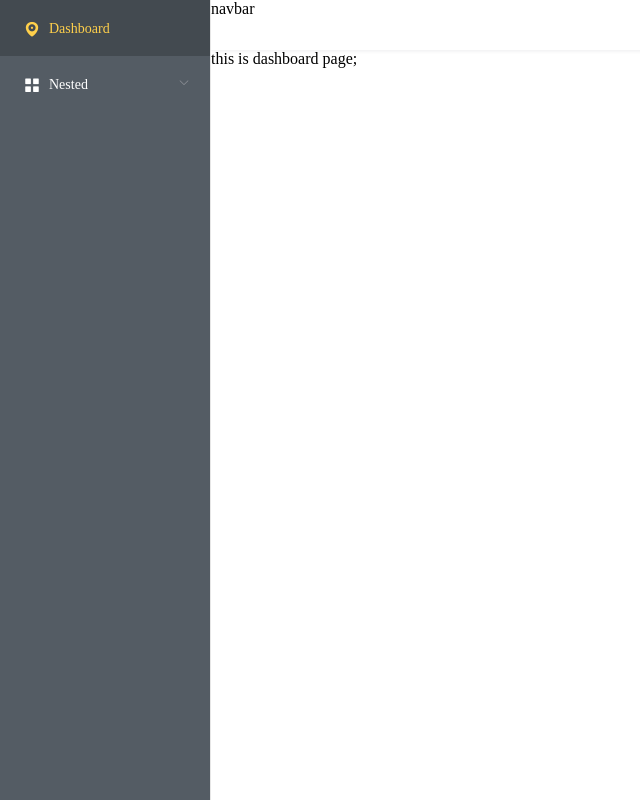
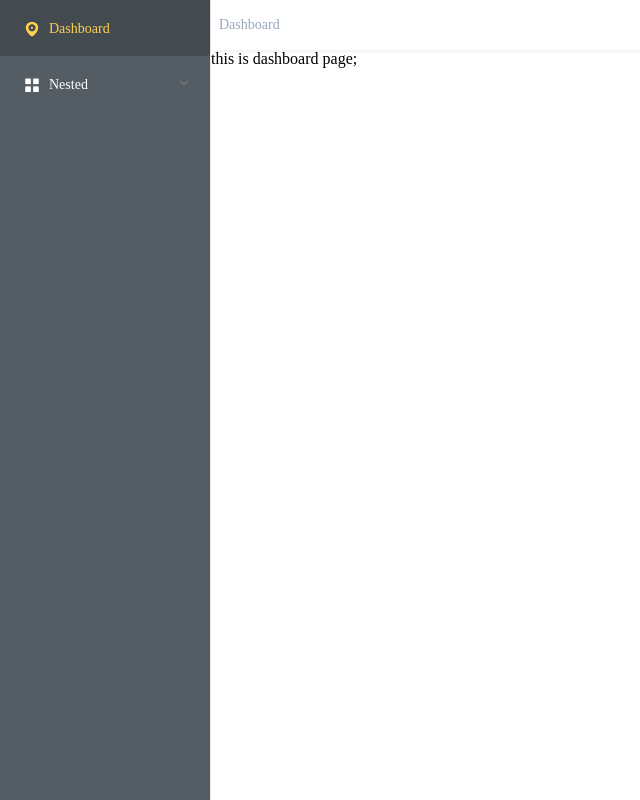
Before and after one commit to toryangchen/simplify-vue-router, a Vue app: page /#/dashboard in a window 1280 px wide. Shown: the whole page, without its empty margins (0-640 px from the left). Built offline with nearby package versions, Linux system fonts and the light colour scheme.

Commit message:
nav导航

```diff
--- a/package.json
+++ b/package.json
@@ -10,6 +10,7 @@
   "dependencies": {
     "core-js": "^3.3.2",
     "element-ui": "^2.13.0",
+    "path-to-regexp": "^6.1.0",
     "vue": "^2.6.10",
     "vue-router": "^3.1.3"
   },
--- /dev/null
+++ b/src/components/default/Breadcrumb/index.vue
@@ -0,0 +1,90 @@
+<template>
+  <el-breadcrumb class="app-breadcrumb" separator="/">
+    <transition-group name="breadcrumb">
+      <el-breadcrumb-item v-for="(item, index) in levelList" :key="item.path">
+        <span
+          v-if="item.redirect === 'noRedirect' || index == levelList.length - 1"
+          class="no-redirect"
+          >{{ item.meta.title }}</span
+        >
+        <a v-else @click.prevent="handleLink(item)">{{ item.meta.title }}</a>
+      </el-breadcrumb-item>
+    </transition-group>
+  </el-breadcrumb>
+</template>
+
+<script>
+import pathToRegexp from "path-to-regexp";
+
+export default {
+  data() {
+    return {
+      levelList: null,
+    };
+  },
+  watch: {
+    $route() {
+      this.getBreadcrumb();
+    },
+  },
+  created() {
+    this.getBreadcrumb();
+  },
+  methods: {
+    getBreadcrumb() {
+      // only show routes with meta.title
+      let matched = this.$route.matched.filter(
+        item => item.meta && item.meta.title,
+      );
+      const first = matched[0];
+
+      if (!this.isDashboard(first)) {
+        matched = [{ path: "/dashboard", meta: { title: "Dashboard" } }].concat(
+          matched,
+        );
+      }
+
+      this.levelList = matched.filter(
+        item => item.meta && item.meta.title && item.meta.breadcrumb !== false,
+      );
+    },
+    isDashboard(route) {
+      const name = route && route.name;
+      if (!name) {
+        return false;
+      }
+      return (
+        name.trim().toLocaleLowerCase() === "Dashboard".toLocaleLowerCase()
+      );
+    },
+    pathCompile(path) {
+      // To solve this problem https://github.com/PanJiaChen/vue-element-admin/issues/561
+      const { params } = this.$route;
+      var toPath = pathToRegexp.compile(path);
+      return toPath(params);
+    },
+    handleLink(item) {
+      const { redirect, path } = item;
+      if (redirect) {
+        this.$router.push(redirect);
+        return;
+      }
+      this.$router.push(this.pathCompile(path));
+    },
+  },
+};
+</script>
+
+<style lang="less" scoped>
+.app-breadcrumb.el-breadcrumb {
+  display: inline-block;
+  font-size: 14px;
+  line-height: 50px;
+  margin-left: 8px;
+
+  .no-redirect {
+    color: #97a8be;
+    cursor: text;
+  }
+}
+</style>
--- a/src/components/default/NavBar.vue
+++ b/src/components/default/NavBar.vue
@@ -1,15 +1,27 @@
 <template>
-  <div class="navbar">navbar</div>
+  <div class="navbar">
+    <breadcrumb class="breadcrumb-container"></breadcrumb>
+  </div>
 </template>
 
 <script>
+import Breadcrumb from "./Breadcrumb";
 export default {
-  name: "navbar"
+  name: "navbar",
+  components: {
+    Breadcrumb,
+  },
 };
 </script>
 <style lang="less" scoped>
 .navbar {
+  overflow: hidden;
+  position: relative;
   height: 50px;
   box-shadow: 0 1px 4px rgba(0, 21, 41, 0.08);
+
+  .breadcrumb-container {
+    float: left;
+  }
 }
 </style>
```
Also changed, not shown: .eslintrc.js (deleted).
